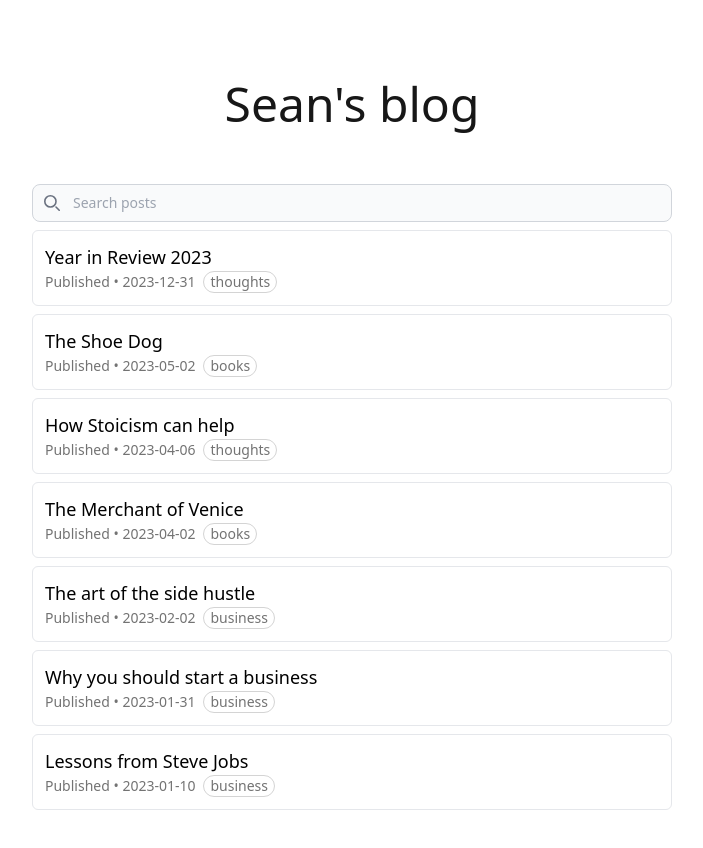
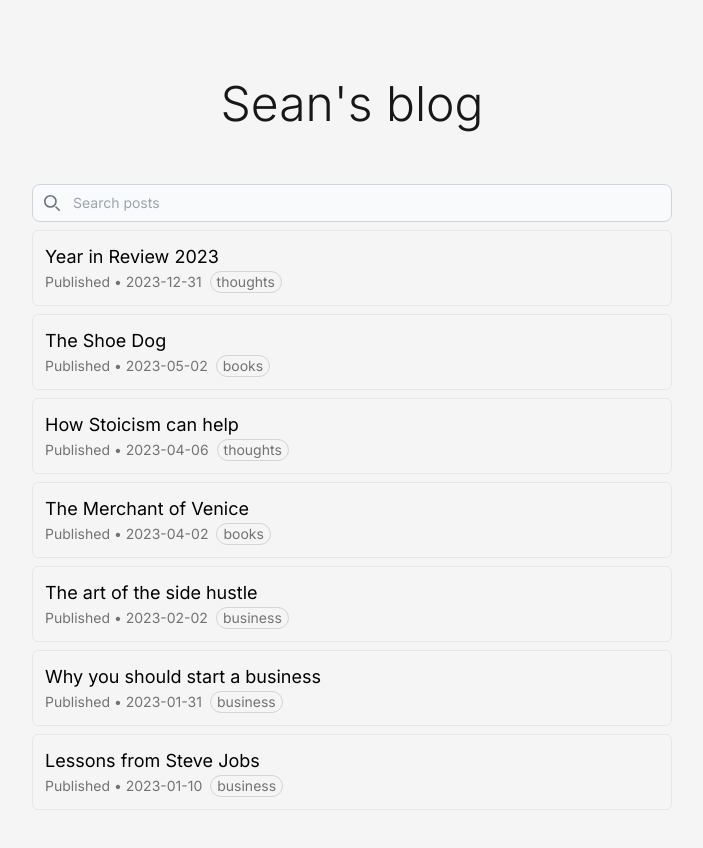
Before and after one commit to SeanXLChen/sample-blog-app, a Next.js app: page / in a window 1280 px wide. Shown: the top 848 px of the page, without its empty margins (288-991 px from the left). Built offline with nearby package versions, Linux system fonts and the light colour scheme.

Commit message:
Modify Font

```diff
--- a/app/article/[slug]/page.tsx
+++ b/app/article/[slug]/page.tsx
@@ -7,8 +7,8 @@ const Article = async ({ params }: { params: { slug: string } }) => {
 
     return (
         <section className="mx-auto w-10/12 md:w-1/2 mt-20 flex flex-col gap-5">
-            <div className="flex justify-between font-poppins">
-                <Link href="/" className="flex flex-row gap-1 place-items-center">
+            <div className="flex justify-between">
+                <Link href="/" className="flex flex-row gap-1 place-items-center hover:text-neutral-400">
                     <ArrowLeftIcon width={20} />
                     <p>back to home</p>
                 </Link>
--- a/app/globals.css
+++ b/app/globals.css
@@ -3,15 +3,15 @@
 @tailwind utilities;
 
 .article {
-  @apply flex flex-col gap-3 font-poppins text-lg tracking-wide mb-20;
+  @apply flex flex-col gap-4 text-lg tracking-wide mb-20;
 }
 
 .article > h1 {
-  @apply font-cormorantGarmond text-4xl text-center tracking-tight;
+  @apply text-4xl text-center tracking-tight;
 }
 
 .article > h2 {
-  @apply font-cormorantGarmond text-3xl tracking-tight;
+  @apply text-3xl tracking-tight;
 }
 
 .article > ol {
--- a/app/layout.tsx
+++ b/app/layout.tsx
@@ -28,7 +28,7 @@ export default function RootLayout({
 }>) {
   return (
     <html lang="en">
-      <body className={`${cormorantGarmond.variable} ${poppins.variable} ${inter.className}bg-neutral-100`}>{children}</body>
+      <body className={`${cormorantGarmond.variable} ${poppins.variable} ${inter.className} bg-neutral-100`}>{children}</body>
     </html>
   );
 }
```
